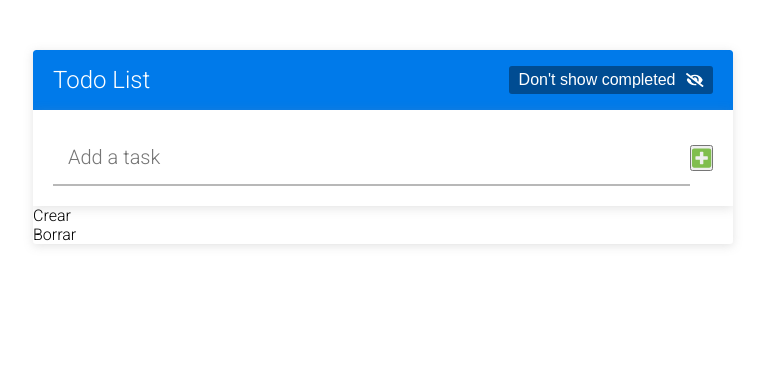
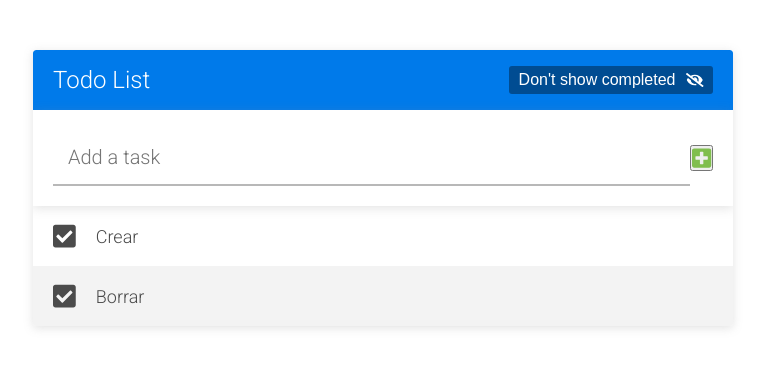
Before and after one commit to Leandro-De/TodoList-ReactJs, a React (Create React App) app: page / in a window 1280 px wide. Shown: the top 368 px of the page, without its empty margins (257-1022 px from the left). Built offline with nearby package versions, Linux system fonts and the light colour scheme.

Commit message:
Add styles to list

```diff
--- a/src/components/List.js
+++ b/src/components/List.js
@@ -1,11 +1,12 @@
 import React from "react";
+import Task from "./Task";
 
 const List = ({ tareas }) => {
   return (
     <ul className="lista-tareas">
       {tareas.length > 0 ? (
         tareas.map((tarea) => {
-          return <li key={tarea.id}>{tarea.texto}</li>;
+          return <Task key={tarea.id} tarea={tarea} />;
         })
       ) : (
         <div className="lista-tareas__mensaje">Add a Task!</div>
--- a/src/components/Task.js
+++ b/src/components/Task.js
@@ -0,0 +1,33 @@
+import React from "react";
+import { FontAwesomeIcon } from "@fortawesome/react-fontawesome";
+import {
+  faCheckSquare,
+  faEdit,
+  faTimes,
+} from "@fortawesome/free-solid-svg-icons";
+
+const Task = ({ tarea }) => {
+  return (
+    <li className="lista-tareas__tarea">
+      <FontAwesomeIcon
+        icon={faCheckSquare}
+        className="lista-tareas__icono lista-tareas__icono-check"
+      />
+      <div className="lista-tareas__texto">{tarea.texto}</div>
+
+      <div className="lista-tareas__contenedor-botones">
+        <FontAwesomeIcon
+          icon={faEdit}
+          className="lista-tareas__icono lista-tareas__icono-accion"
+        />
+
+        <FontAwesomeIcon
+          icon={faTimes}
+          className="lista-tareas__icono lista-tareas__icono-accion"
+        />
+      </div>
+    </li>
+  );
+};
+
+export default Task;
```
